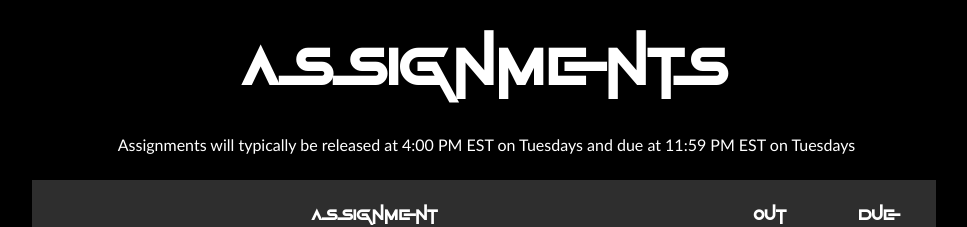
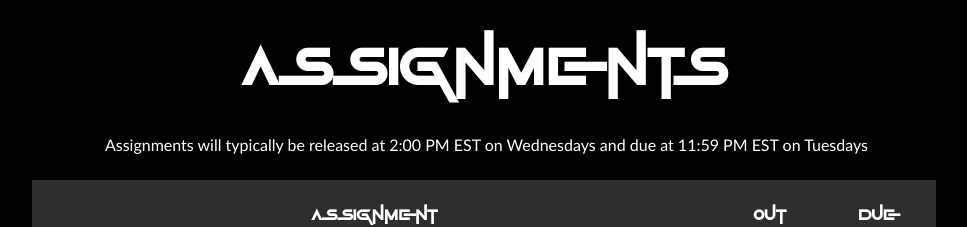
Before and after one commit to BrownCSCI410/s25-website, a React (Create React App) app: page / in a window 1280 px wide. Shown: the part 2280-2507 px from the top of the page, without its empty margins (156-1123 px from the left). Built offline with nearby package versions, Linux system fonts and the light colour scheme.

Commit message:
pre deployment

```diff
--- a/package.json
+++ b/package.json
@@ -6,7 +6,7 @@
     "cra-template": "1.2.0",
     "react": "^19.0.0",
     "react-dom": "^19.0.0",
-    "react-scripts": "^3.0.1"
+    "react-scripts": "^5.0.1"
   },
   "scripts": {
     "start": "react-scripts start",
--- a/src/Components/Assignments/Assignments.tsx
+++ b/src/Components/Assignments/Assignments.tsx
@@ -154,7 +154,7 @@ export class Assignments extends React.Component<AssignmentProps> {
                 <div className="content-container">
 
                     <h2>Assignments</h2>
-                    <p className="mb-5">Assignments will typically be released at 4:00 PM EST on Tuesdays and due at 11:59 PM EST on Tuesdays</p>
+                    <p className="mb-5">Assignments will typically be released at 2:00 PM EST on Wednesdays and due at 11:59 PM EST on Tuesdays</p>
                     <TableSection header={this.myHeader} rows={modifiedRows} />
 
 
```
Also changed, not shown: 1 other file (tests, documents, lock files or other folders).
